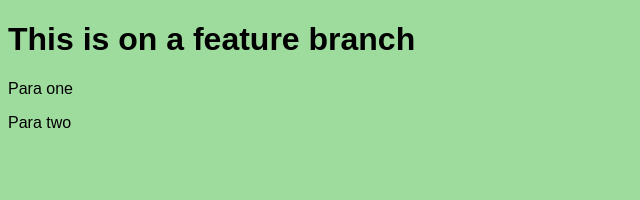
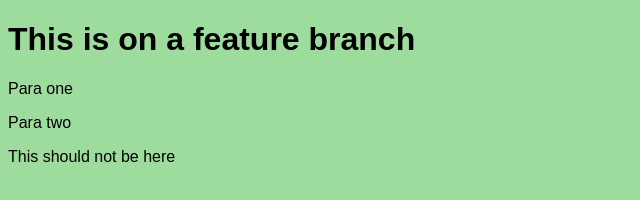
Before and after one commit to martynakr/wales-to-clone, a plain HTML site: page index.html in a window 1280 px wide. Shown: the whole page, without its empty margins (0-640 px from the left). Drawn offline with Linux system fonts and the light colour scheme.

Commit message:
added a new p

```diff
--- a/index.html
+++ b/index.html
@@ -10,5 +10,6 @@
         <h1>This is on a feature branch</h1>
         <p>Para one</p>
         <p>Para two</p>
+        <p>This should not be here</p>
     </body>
 </html>
```
